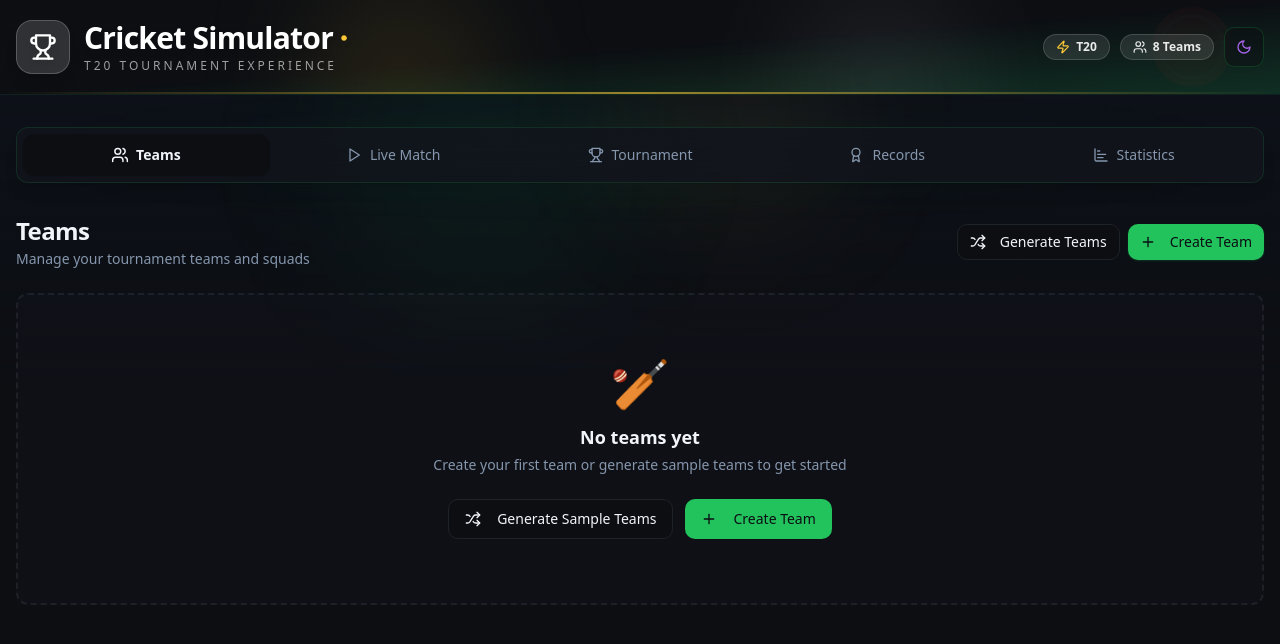
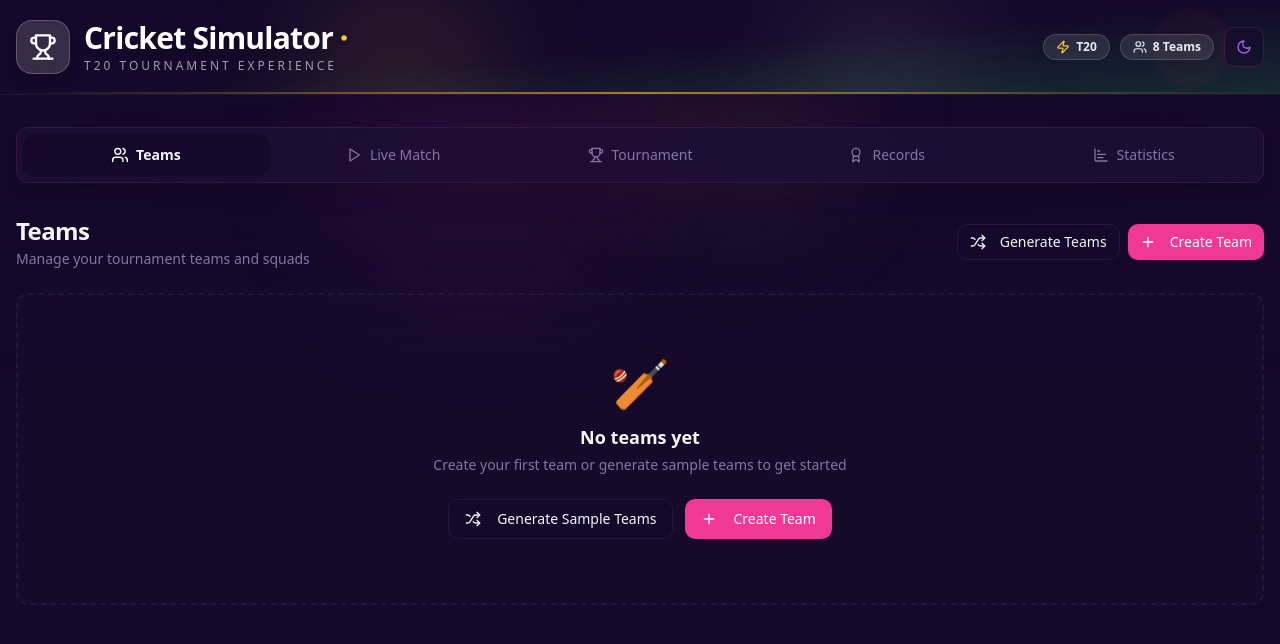
Before and after one commit to Aryan-java/t20-over-limits, a React (Vite) app: page / in a window 1280 px wide. Shown: the top 644 px of the page. Built offline with nearby package versions, Linux system fonts and the light colour scheme; the HTML template or start-up script is replaced by a standard one.

Commit message:
Polished UI to CWC23 style
Co-authored-by: Aryan-java <179685577+Aryan-java@users.noreply.github.com>

```diff
--- a/src/index.css
+++ b/src/index.css
@@ -87,78 +87,78 @@ All colors MUST be HSL.
   }
 
   .dark {
-    --background: 220 20% 6%;
-    --foreground: 210 40% 96%;
+    --background: 260 65% 10%;
+    --foreground: 0 0% 96%;
 
-    --card: 220 20% 9%;
-    --card-foreground: 210 40% 96%;
+    --card: 260 55% 14%;
+    --card-foreground: 0 0% 96%;
 
-    --popover: 220 20% 9%;
-    --popover-foreground: 210 40% 96%;
+    --popover: 260 55% 12%;
+    --popover-foreground: 0 0% 96%;
 
-    --primary: 142 70% 45%;
-    --primary-foreground: 220 20% 6%;
+    --primary: 330 85% 58%;
+    --primary-foreground: 0 0% 100%;
 
-    --secondary: 220 20% 14%;
-    --secondary-foreground: 210 40% 96%;
+    --secondary: 260 45% 18%;
+    --secondary-foreground: 0 0% 96%;
 
-    --muted: 220 15% 16%;
-    --muted-foreground: 215 20% 60%;
+    --muted: 260 40% 16%;
+    --muted-foreground: 260 20% 55%;
 
-    --accent: 45 95% 55%;
-    --accent-foreground: 220 20% 6%;
+    --accent: 45 95% 58%;
+    --accent-foreground: 260 65% 10%;
 
     --destructive: 0 70% 50%;
-    --destructive-foreground: 210 40% 98%;
+    --destructive-foreground: 0 0% 98%;
 
-    --border: 220 15% 18%;
-    --input: 220 15% 14%;
-    --ring: 142 70% 45%;
+    --border: 260 40% 20%;
+    --input: 260 40% 16%;
+    --ring: 330 85% 58%;
 
-    /* Enhanced dark mode cricket colors - Stadium night atmosphere */
+    /* CWC23 dark mode cricket colors */
     --cricket-green: 142 70% 40%;
-    --cricket-pitch: 220 20% 8%;
+    --cricket-pitch: 260 55% 10%;
     --cricket-ball: 0 70% 55%;
     --cricket-stumps: 40 100% 65%;
     --cricket-boundary: 220 100% 65%;
     --cricket-gold: 45 95% 60%;
     --cricket-purple: 270 75% 65%;
-    --cricket-sky: 220 60% 25%;
+    --cricket-sky: 260 60% 15%;
     --cricket-grass: 120 50% 30%;
 
-    /* Enhanced score event colors for dark mode */
+    /* Score event colors dark */
     --score-four: 142 70% 45%;
     --score-six: 270 75% 65%;
     --score-wicket: 0 80% 55%;
-    --score-dot: 220 15% 40%;
+    --score-dot: 260 20% 35%;
     --score-single: 45 80% 55%;
 
-    /* Dark mode gradients - Night stadium feel */
-    --gradient-card: linear-gradient(145deg, hsl(220 20% 10%), hsl(220 20% 7%));
-    --gradient-glass: linear-gradient(135deg, hsla(220 20% 15% / 0.95), hsla(220 20% 10% / 0.85));
-    --gradient-stadium: linear-gradient(180deg, hsl(220 30% 12%), hsl(220 25% 8%), hsl(var(--background)));
-    --gradient-pitch: linear-gradient(135deg, hsl(var(--cricket-green) / 0.3), hsl(142 50% 25%));
-    --gradient-sky: linear-gradient(180deg, hsl(220 30% 15%), hsl(var(--background)));
-    --gradient-primary: linear-gradient(135deg, hsl(var(--primary)), hsl(142 70% 50%));
-    --gradient-gold: linear-gradient(135deg, hsl(45 95% 55%), hsl(35 90% 50%));
+    /* Dark mode gradients */
+    --gradient-card: linear-gradient(145deg, hsl(260 55% 15%), hsl(260 60% 11%));
+    --gradient-glass: linear-gradient(135deg, hsla(260 55% 18% / 0.95), hsla(260 50% 12% / 0.85));
+    --gradient-stadium: linear-gradient(180deg, hsl(260 65% 14%), hsl(260 60% 10%), hsl(var(--background)));
+    --gradient-pitch: linear-gradient(135deg, hsl(260 55% 12%), hsl(270 50% 15%));
+    --gradient-sky: linear-gradient(180deg, hsl(260 60% 14%), hsl(var(--background)));
+    --gradient-primary: linear-gradient(135deg, hsl(var(--primary)), hsl(330 80% 65%));
+    --gradient-gold: linear-gradient(135deg, hsl(45 95% 58%), hsl(35 90% 50%));
 
-    /* Dark mode shadows - More dramatic */
-    --shadow-pitch: 0 4px 25px hsl(var(--cricket-green) / 0.25);
-    --shadow-card: 0 4px 15px hsl(0 0% 0% / 0.4);
-    --shadow-glow: 0 0 40px hsl(var(--accent) / 0.4);
-    --shadow-elevated: 0 10px 40px hsl(0 0% 0% / 0.5);
+    /* Dark mode shadows */
+    --shadow-pitch: 0 4px 25px hsl(260 60% 5% / 0.5);
+    --shadow-card: 0 4px 15px hsl(0 0% 0% / 0.5);
+    --shadow-glow: 0 0 40px hsl(var(--primary) / 0.4);
+    --shadow-elevated: 0 10px 40px hsl(0 0% 0% / 0.6);
     --shadow-boundary: 0 0 30px hsl(var(--score-four) / 0.6);
     --shadow-six: 0 0 35px hsl(var(--score-six) / 0.6);
     --shadow-wicket: 0 0 25px hsl(var(--score-wicket) / 0.5);
 
-    --sidebar-background: 220 20% 8%;
-    --sidebar-foreground: 210 40% 96%;
-    --sidebar-primary: 142 70% 45%;
+    --sidebar-background: 260 60% 8%;
+    --sidebar-foreground: 0 0% 95%;
+    --sidebar-primary: 330 85% 58%;
     --sidebar-primary-foreground: 0 0% 100%;
-    --sidebar-accent: 220 15% 14%;
-    --sidebar-accent-foreground: 210 40% 96%;
-    --sidebar-border: 220 15% 18%;
-    --sidebar-ring: 142 70% 45%;
+    --sidebar-accent: 260 45% 16%;
+    --sidebar-accent-foreground: 0 0% 95%;
+    --sidebar-border: 260 40% 18%;
+    --sidebar-ring: 330 85% 58%;
   }
 }
 
```
